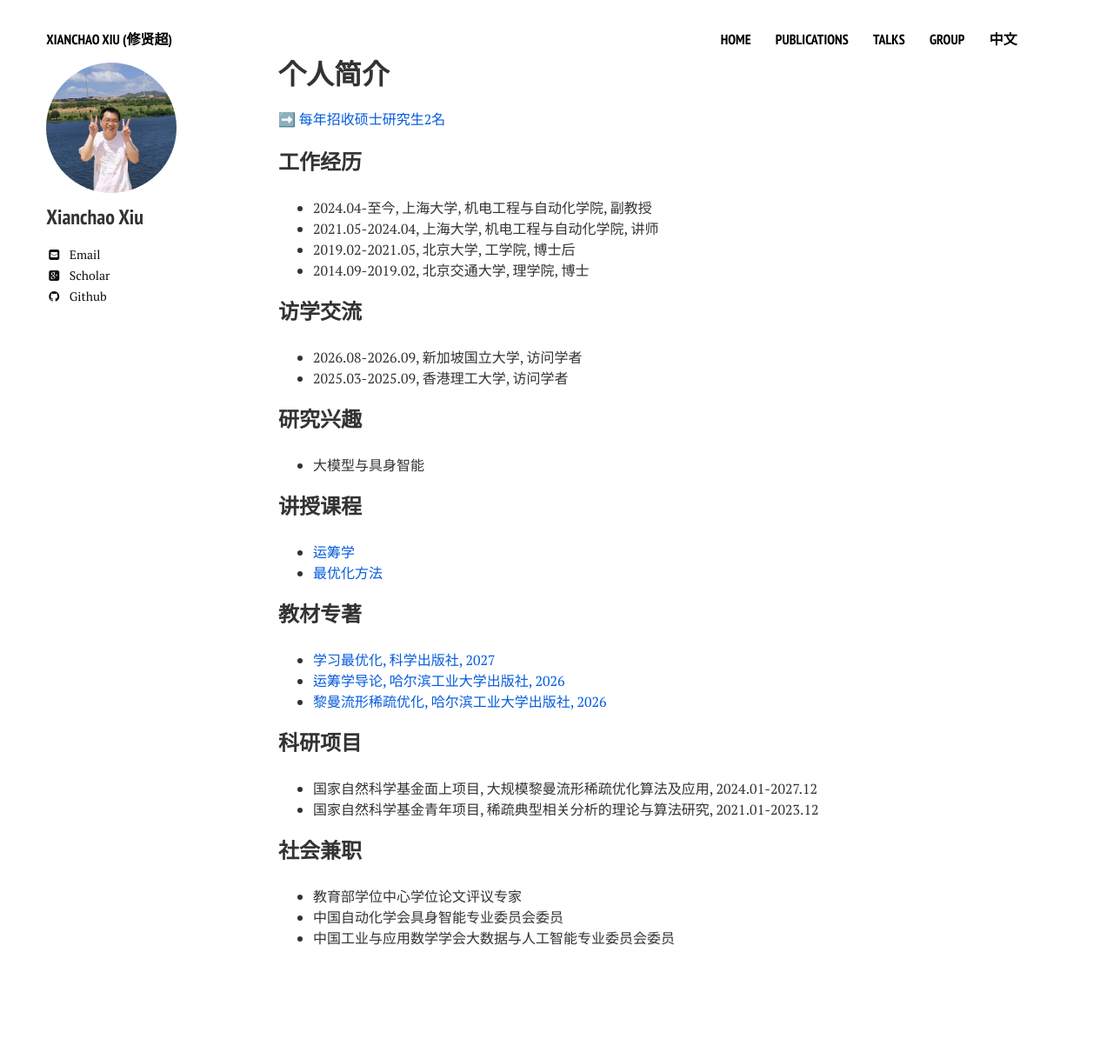
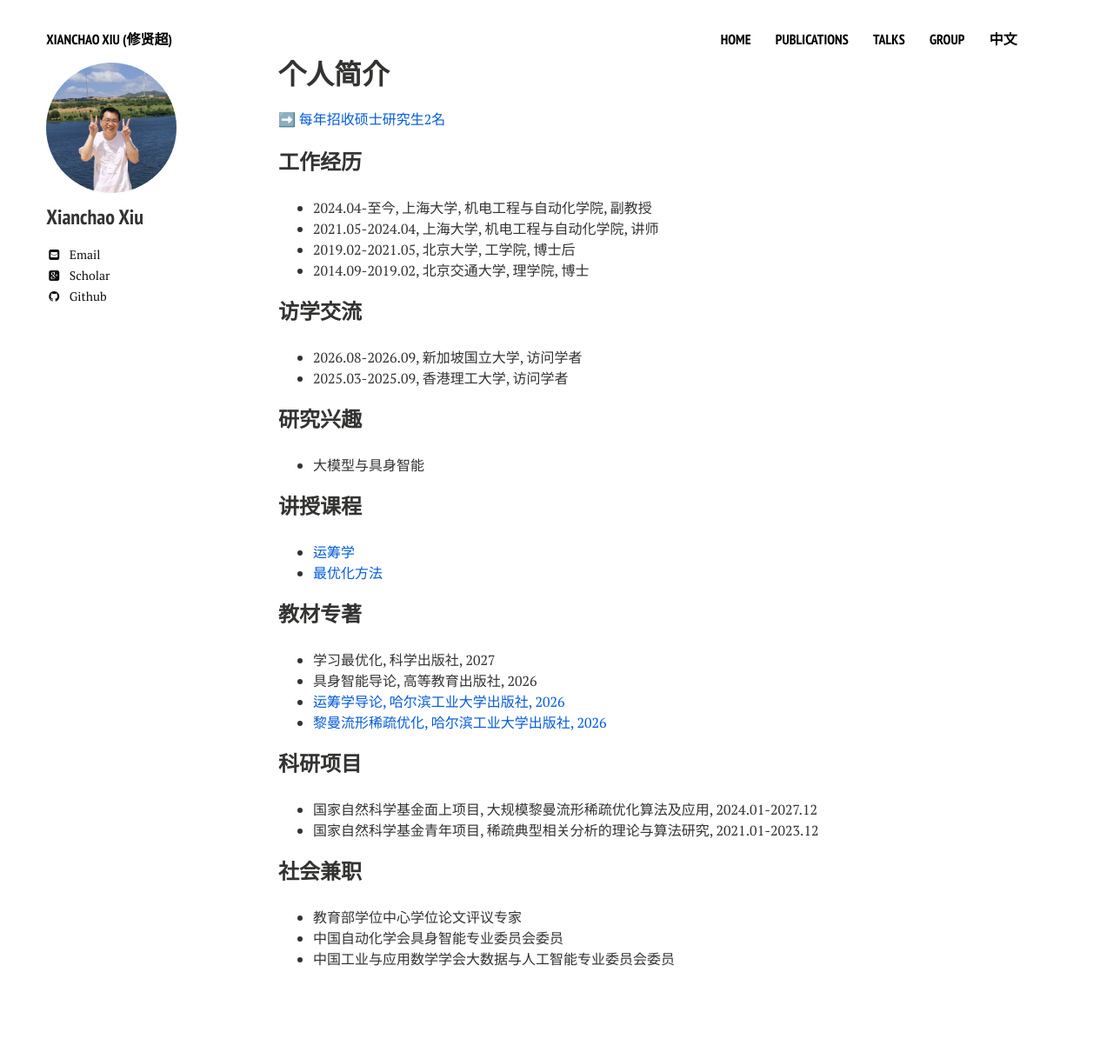
Before and after one commit to xianchaoxiu/xianchaoxiu.github.io, a Jekyll site: the page built from chinese/index.md, in a window 1280 px wide. Shown: the whole page at 87% size. Built offline with Jekyll 4.4.1, drawn with Linux system fonts in a browser that asks for light colours; nearby versions of some CDN libraries; before the commit the page ends 1186 px from its top, so only the background shows below that.

Commit message:
Update index.md

```diff
--- a/chinese/index.md
+++ b/chinese/index.md
@@ -31,7 +31,8 @@ share: false
 
 
 ### 教材专著
-* <a href="https://xianchaoxiu.github.io/chinese/book/L2O" class="textlink" target="_blank"> 学习最优化, 科学出版社, 2027 </a><br>
+* 学习最优化, 科学出版社, 2027 <br>
+* 具身智能导论, 高等教育出版社, 2026 <br>
 * <a href="https://xianchaoxiu.github.io/chinese/book/OR" class="textlink" target="_blank"> 运筹学导论, 哈尔滨工业大学出版社, 2026</a><br>
 * <a href="https://xianchaoxiu.github.io/chinese/book/OPT" class="textlink" target="_blank"> 黎曼流形稀疏优化, 哈尔滨工业大学出版社, 2026</a><br>
 
```
